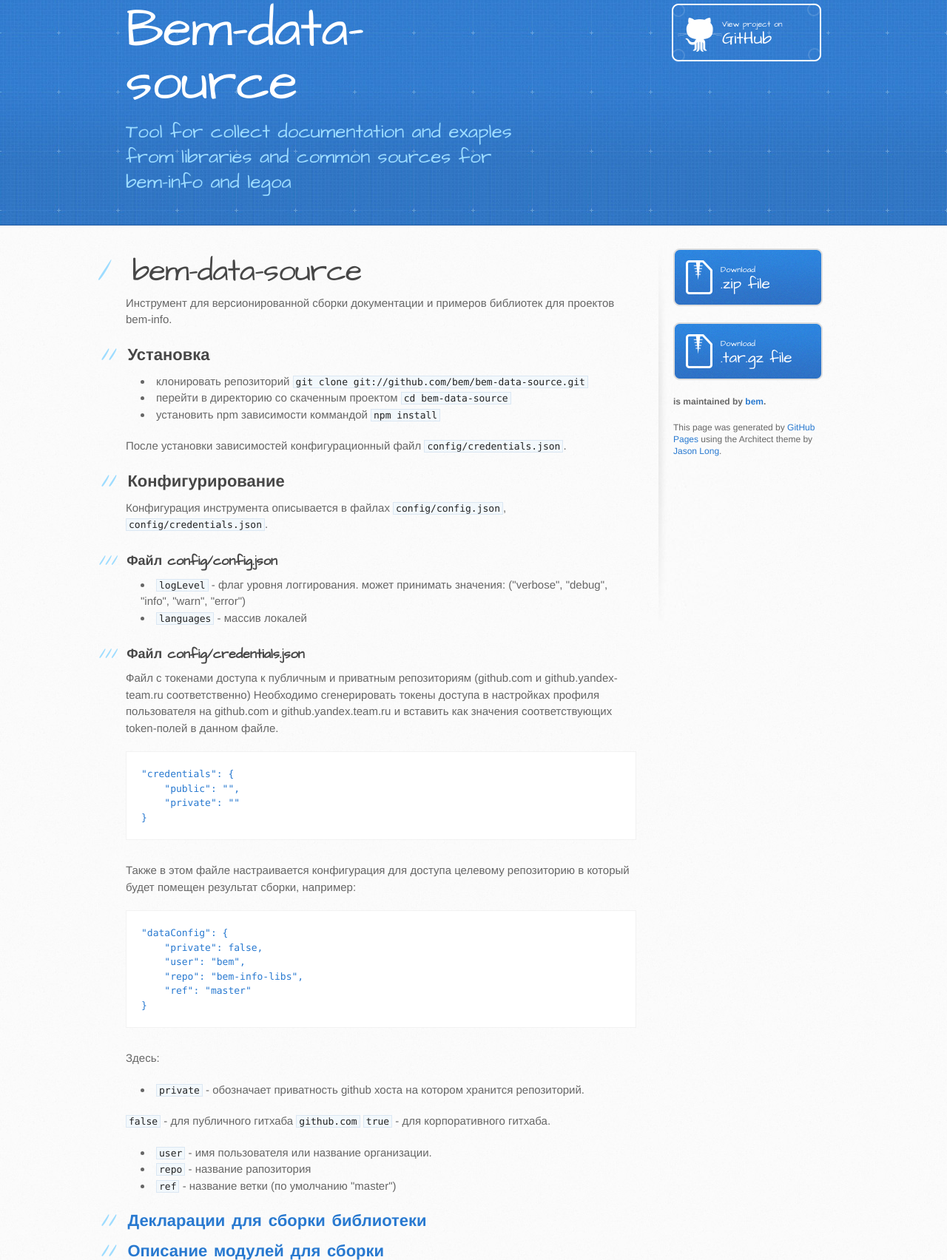
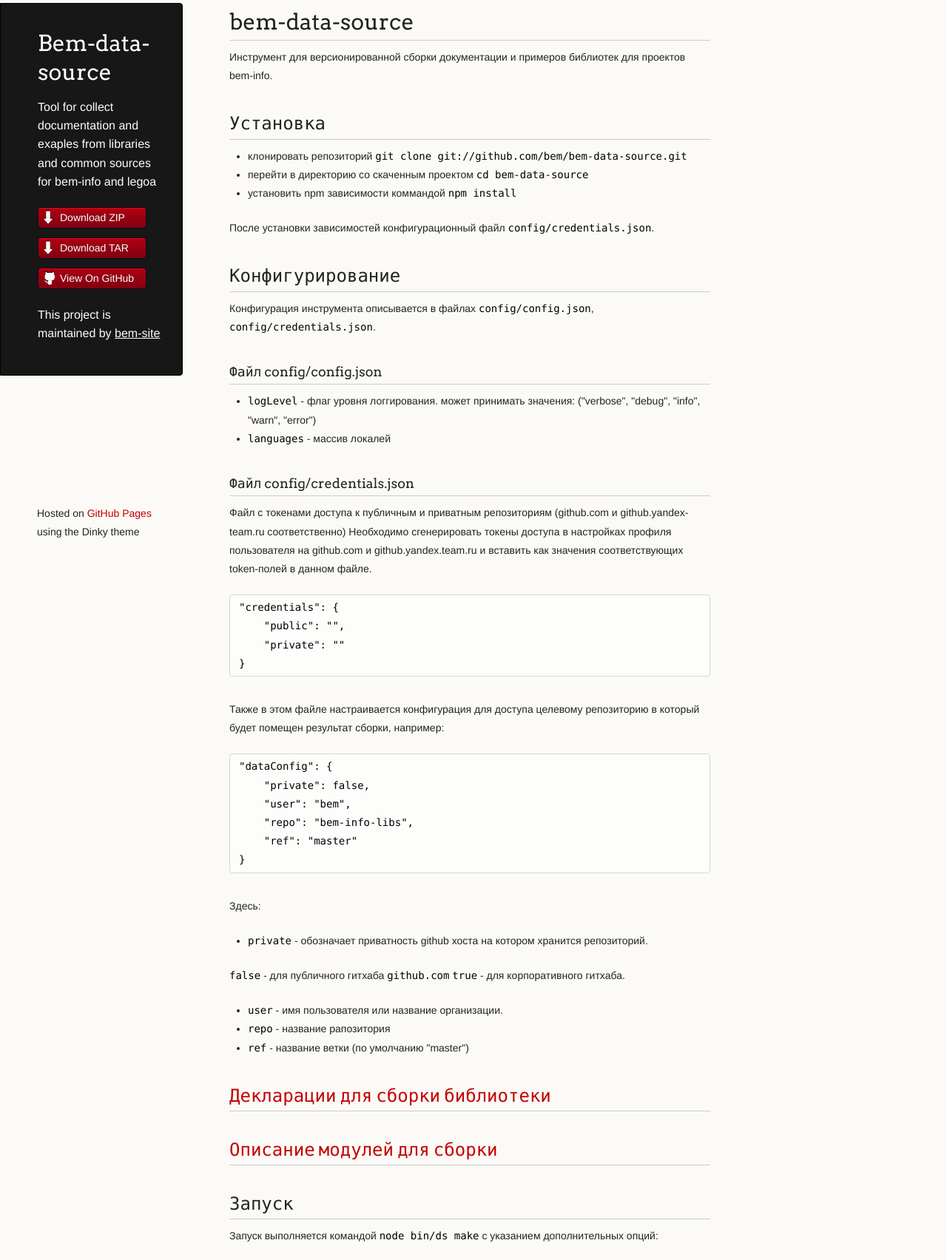
Before and after one commit to bem-site/bem-data-source, a plain HTML site: page index.html in a window 1280 px wide. Shown: the part 36-1740 px from the top of the page at 74% size. Drawn offline with Linux system fonts and the light colour scheme.

Commit message:
Create gh-pages branch via GitHub

```diff
--- a/index.html
+++ b/index.html
@@ -1,40 +1,42 @@
-<!DOCTYPE html>
+<!doctype html>
 <html>
   <head>
-    <meta charset='utf-8'>
+    <meta charset="utf-8">
     <meta http-equiv="X-UA-Compatible" content="chrome=1">
-    <meta name="viewport" content="width=device-width, initial-scale=1, maximum-scale=1">
-    <link href='https://fonts.googleapis.com/css?family=Architects+Daughter' rel='stylesheet' type='text/css'>
-    <link rel="stylesheet" type="text/css" href="stylesheets/stylesheet.css" media="screen">
-    <link rel="stylesheet" type="text/css" href="stylesheets/pygment_trac.css" media="screen">
-    <link rel="stylesheet" type="text/css" href="stylesheets/print.css" media="print">
+    <title>Bem-data-source by bem-site</title>
 
+    <link rel="stylesheet" href="stylesheets/styles.css">
+    <link rel="stylesheet" href="stylesheets/pygment_trac.css">
+    <script src="javascripts/scale.fix.js"></script>
+    <meta name="viewport" content="width=device-width, initial-scale=1, user-scalable=no">
     <!--[if lt IE 9]>
     <script src="//html5shiv.googlecode.com/svn/trunk/html5.js"></script>
     <![endif]-->
+  </head>
+  <body>
+    <div class="wrapper">
+      <header>
+        <h1 class="header">Bem-data-source</h1>
+        <p class="header">Tool for collect documentation and exaples from libraries and common sources for bem-info and legoa</p>
 
-    <title>Bem-data-source by bem</title>
-  </head>
+        <ul>
+          <li class="download"><a class="buttons" href="https://github.com/bem-site/bem-data-source/zipball/master">Download ZIP</a></li>
+          <li class="download"><a class="buttons" href="https://github.com/bem-site/bem-data-source/tarball/master">Download TAR</a></li>
+          <li><a class="buttons github" href="https://github.com/bem-site/bem-data-source">View On GitHub</a></li>
+        </ul>
 
-  <body>
-    <header>
-      <div class="inner">
-        <h1>Bem-data-source</h1>
-        <h2>Tool for collect documentation and exaples from libraries and common sources for bem-info and legoa</h2>
-        <a href="https://github.com/bem/bem-data-source" class="button"><small>View project on</small>GitHub</a>
-      </div>
-    </header>
+        <p class="header">This project is maintained by <a class="header name" href="https://github.com/bem-site">bem-site</a></p>
 
-    <div id="content-wrapper">
-      <div class="inner clearfix">
-        <section id="main-content">
-          <h1>
-<a name="bem-data-source" class="anchor" href="#bem-data-source"><span class="octicon octicon-link"></span></a>bem-data-source</h1>
+
+      </header>
+      <section>
+        <h1>
+<a id="bem-data-source" class="anchor" href="#bem-data-source" aria-hidden="true"><span class="octicon octicon-link"></span></a>bem-data-source</h1>
 
 <p>Инструмент для версионированной сборки документации и примеров библиотек для проектов bem-info.</p>
 
 <h2>
-<a name="%D0%A3%D1%81%D1%82%D0%B0%D0%BD%D0%BE%D0%B2%D0%BA%D0%B0" class="anchor" href="#%D0%A3%D1%81%D1%82%D0%B0%D0%BD%D0%BE%D0%B2%D0%BA%D0%B0"><span class="octicon octicon-link"></span></a>Установка</h2>
+<a id="Установка" class="anchor" href="#%D0%A3%D1%81%D1%82%D0%B0%D0%BD%D0%BE%D0%B2%D0%BA%D0%B0" aria-hidden="true"><span class="octicon octicon-link"></span></a>Установка</h2>
 
 <ul>
 <li>клонировать репозиторий <code>git clone git://github.com/bem/bem-data-source.git</code>
@@ -43,23 +45,27 @@
 </li>
 <li>установить npm зависимости коммандой <code>npm install</code>
 </li>
-</ul><p>После установки зависимостей конфигурационный файл <code>config/credentials.json</code>.</p>
+</ul>
+
+<p>После установки зависимостей конфигурационный файл <code>config/credentials.json</code>.</p>
 
 <h2>
-<a name="%D0%9A%D0%BE%D0%BD%D1%84%D0%B8%D0%B3%D1%83%D1%80%D0%B8%D1%80%D0%BE%D0%B2%D0%B0%D0%BD%D0%B8%D0%B5" class="anchor" href="#%D0%9A%D0%BE%D0%BD%D1%84%D0%B8%D0%B3%D1%83%D1%80%D0%B8%D1%80%D0%BE%D0%B2%D0%B0%D0%BD%D0%B8%D0%B5"><span class="octicon octicon-link"></span></a>Конфигурирование</h2>
+<a id="Конфигурирование" class="anchor" href="#%D0%9A%D0%BE%D0%BD%D1%84%D0%B8%D0%B3%D1%83%D1%80%D0%B8%D1%80%D0%BE%D0%B2%D0%B0%D0%BD%D0%B8%D0%B5" aria-hidden="true"><span class="octicon octicon-link"></span></a>Конфигурирование</h2>
 
 <p>Конфигурация инструмента описывается в файлах <code>config/config.json</code>, <code>config/credentials.json</code>.</p>
 
 <h3>
-<a name="%D0%A4%D0%B0%D0%B9%D0%BB-configconfigjson" class="anchor" href="#%D0%A4%D0%B0%D0%B9%D0%BB-configconfigjson"><span class="octicon octicon-link"></span></a>Файл config/config.json</h3>
+<a id="Файл-configconfigjson" class="anchor" href="#%D0%A4%D0%B0%D0%B9%D0%BB-configconfigjson" aria-hidden="true"><span class="octicon octicon-link"></span></a>Файл config/config.json</h3>
 
 <ul>
 <li>
 <code>logLevel</code> - флаг уровня логгирования. может принимать значения: ("verbose", "debug", "info", "warn", "error")</li>
 <li>
 <code>languages</code> - массив локалей</li>
-</ul><h3>
-<a name="%D0%A4%D0%B0%D0%B9%D0%BB-configcredentialsjson" class="anchor" href="#%D0%A4%D0%B0%D0%B9%D0%BB-configcredentialsjson"><span class="octicon octicon-link"></span></a>Файл config/credentials.json</h3>
+</ul>
+
+<h3>
+<a id="Файл-configcredentialsjson" class="anchor" href="#%D0%A4%D0%B0%D0%B9%D0%BB-configcredentialsjson" aria-hidden="true"><span class="octicon octicon-link"></span></a>Файл config/credentials.json</h3>
 
 <p>Файл с токенами доступа к публичным и приватным репозиториям (github.com и github.yandex-team.ru соответственно)
 Необходимо сгенерировать токены доступа в настройках профиля пользователя на github.com и github.yandex.team.ru
@@ -87,7 +93,9 @@
 <ul>
 <li>
 <code>private</code> - обозначает приватность github хоста на котором хранится репозиторий. </li>
-</ul><p><code>false</code> - для публичного гитхаба <code>github.com</code>
+</ul>
+
+<p><code>false</code> - для публичного гитхаба <code>github.com</code>
 <code>true</code> - для корпоративного гитхаба.</p>
 
 <ul>
@@ -97,16 +105,18 @@
 <code>repo</code> - название рапозитория</li>
 <li>
 <code>ref</code> - название ветки (по умолчанию "master")</li>
-</ul><h2>
-<a name="%D0%94%D0%B5%D0%BA%D0%BB%D0%B0%D1%80%D0%B0%D1%86%D0%B8%D0%B8-%D0%B4%D0%BB%D1%8F-%D1%81%D0%B1%D0%BE%D1%80%D0%BA%D0%B8-%D0%B1%D0%B8%D0%B1%D0%BB%D0%B8%D0%BE%D1%82%D0%B5%D0%BA%D0%B8" class="anchor" href="#%D0%94%D0%B5%D0%BA%D0%BB%D0%B0%D1%80%D0%B0%D1%86%D0%B8%D0%B8-%D0%B4%D0%BB%D1%8F-%D1%81%D0%B1%D0%BE%D1%80%D0%BA%D0%B8-%D0%B1%D0%B8%D0%B1%D0%BB%D0%B8%D0%BE%D1%82%D0%B5%D0%BA%D0%B8"><span class="octicon octicon-link"></span></a><a href="./docs/declarations.md">Декларации для сборки библиотеки</a>
+</ul>
+
+<h2>
+<a id="Декларации-для-сборки-библиотеки" class="anchor" href="#%D0%94%D0%B5%D0%BA%D0%BB%D0%B0%D1%80%D0%B0%D1%86%D0%B8%D0%B8-%D0%B4%D0%BB%D1%8F-%D1%81%D0%B1%D0%BE%D1%80%D0%BA%D0%B8-%D0%B1%D0%B8%D0%B1%D0%BB%D0%B8%D0%BE%D1%82%D0%B5%D0%BA%D0%B8" aria-hidden="true"><span class="octicon octicon-link"></span></a><a href="./docs/declarations.md">Декларации для сборки библиотеки</a>
 </h2>
 
 <h2>
-<a name="%D0%9E%D0%BF%D0%B8%D1%81%D0%B0%D0%BD%D0%B8%D0%B5-%D0%BC%D0%BE%D0%B4%D1%83%D0%BB%D0%B5%D0%B9-%D0%B4%D0%BB%D1%8F-%D1%81%D0%B1%D0%BE%D1%80%D0%BA%D0%B8" class="anchor" href="#%D0%9E%D0%BF%D0%B8%D1%81%D0%B0%D0%BD%D0%B8%D0%B5-%D0%BC%D0%BE%D0%B4%D1%83%D0%BB%D0%B5%D0%B9-%D0%B4%D0%BB%D1%8F-%D1%81%D0%B1%D0%BE%D1%80%D0%BA%D0%B8"><span class="octicon octicon-link"></span></a><a href="./docs/tasks.md">Описание модулей для сборки</a>
+<a id="Описание-модулей-для-сборки" class="anchor" href="#%D0%9E%D0%BF%D0%B8%D1%81%D0%B0%D0%BD%D0%B8%D0%B5-%D0%BC%D0%BE%D0%B4%D1%83%D0%BB%D0%B5%D0%B9-%D0%B4%D0%BB%D1%8F-%D1%81%D0%B1%D0%BE%D1%80%D0%BA%D0%B8" aria-hidden="true"><span class="octicon octicon-link"></span></a><a href="./docs/tasks.md">Описание модулей для сборки</a>
 </h2>
 
 <h2>
-<a name="%D0%97%D0%B0%D0%BF%D1%83%D1%81%D0%BA" class="anchor" href="#%D0%97%D0%B0%D0%BF%D1%83%D1%81%D0%BA"><span class="octicon octicon-link"></span></a>Запуск</h2>
+<a id="Запуск" class="anchor" href="#%D0%97%D0%B0%D0%BF%D1%83%D1%81%D0%BA" aria-hidden="true"><span class="octicon octicon-link"></span></a>Запуск</h2>
 
 <p>Запуск выполняется командой <code>node bin/ds make</code> с указанием дополнительных опций:</p>
 
@@ -121,11 +131,13 @@
 <code>-t</code> или <code>--tags</code> - название версии (тега) библиотеки</li>
 <li>
 <code>-b</code> или <code>--branches</code> - название ветки библиотеки</li>
-</ul><h2>
-<a name="%D0%94%D0%BE%D0%BF%D0%BE%D0%BB%D0%BD%D0%B8%D1%82%D0%B5%D0%BB%D1%8C%D0%BD%D1%8B%D0%B5-%D0%BA%D0%BE%D0%BC%D0%BC%D0%B0%D0%BD%D0%B4%D1%8B" class="anchor" href="#%D0%94%D0%BE%D0%BF%D0%BE%D0%BB%D0%BD%D0%B8%D1%82%D0%B5%D0%BB%D1%8C%D0%BD%D1%8B%D0%B5-%D0%BA%D0%BE%D0%BC%D0%BC%D0%B0%D0%BD%D0%B4%D1%8B"><span class="octicon octicon-link"></span></a>Дополнительные комманды</h2>
+</ul>
+
+<h2>
+<a id="Дополнительные-комманды" class="anchor" href="#%D0%94%D0%BE%D0%BF%D0%BE%D0%BB%D0%BD%D0%B8%D1%82%D0%B5%D0%BB%D1%8C%D0%BD%D1%8B%D0%B5-%D0%BA%D0%BE%D0%BC%D0%BC%D0%B0%D0%BD%D0%B4%D1%8B" aria-hidden="true"><span class="octicon octicon-link"></span></a>Дополнительные комманды</h2>
 
 <h3>
-<a name="%D0%97%D0%B0%D0%BC%D0%B5%D0%BD%D0%B0-%D0%B4%D0%BE%D0%BA%D1%83%D0%BC%D0%B5%D0%BD%D1%82%D0%B0-%D0%B2-%D1%81%D0%BE%D0%B1%D1%80%D0%B0%D0%BD%D0%BD%D1%8B%D1%85-%D0%B4%D0%B0%D0%BD%D0%BD%D1%8B%D1%85-%D0%B1%D0%B8%D0%B1%D0%BB%D0%B8%D0%BE%D1%82%D0%B5%D0%BA%D0%B8" class="anchor" href="#%D0%97%D0%B0%D0%BC%D0%B5%D0%BD%D0%B0-%D0%B4%D0%BE%D0%BA%D1%83%D0%BC%D0%B5%D0%BD%D1%82%D0%B0-%D0%B2-%D1%81%D0%BE%D0%B1%D1%80%D0%B0%D0%BD%D0%BD%D1%8B%D1%85-%D0%B4%D0%B0%D0%BD%D0%BD%D1%8B%D1%85-%D0%B1%D0%B8%D0%B1%D0%BB%D0%B8%D0%BE%D1%82%D0%B5%D0%BA%D0%B8"><span class="octicon octicon-link"></span></a>Замена документа в собранных данных библиотеки</h3>
+<a id="Замена-документа-в-собранных-данных-библиотеки" class="anchor" href="#%D0%97%D0%B0%D0%BC%D0%B5%D0%BD%D0%B0-%D0%B4%D0%BE%D0%BA%D1%83%D0%BC%D0%B5%D0%BD%D1%82%D0%B0-%D0%B2-%D1%81%D0%BE%D0%B1%D1%80%D0%B0%D0%BD%D0%BD%D1%8B%D1%85-%D0%B4%D0%B0%D0%BD%D0%BD%D1%8B%D1%85-%D0%B1%D0%B8%D0%B1%D0%BB%D0%B8%D0%BE%D1%82%D0%B5%D0%BA%D0%B8" aria-hidden="true"><span class="octicon octicon-link"></span></a>Замена документа в собранных данных библиотеки</h3>
 
 <p>Выполняется командой <code>node bin/ds replace-doc</code> с указанием дополнительных опций:</p>
 
@@ -141,8 +153,10 @@
 все яызковые версии документа, указанного в параметре <code>-d</code>.</li>
 <li>
 <code>-u</code> или <code>--url</code> - url для <code>*.md</code> файла источника замены на github, например: </li>
-</ul><h3>
-<a name="%D0%A3%D0%B4%D0%B0%D0%BB%D0%B5%D0%BD%D0%B8%D0%B5-%D0%B2%D0%B5%D1%80%D1%81%D0%B8%D0%B8-%D0%B1%D0%B8%D0%B1%D0%BB%D0%B8%D0%BE%D1%82%D0%B5%D0%BA%D0%B8-%D0%B8%D0%B7-%D1%80%D0%B5%D0%BF%D0%BE%D0%B7%D0%B8%D1%82%D0%BE%D1%80%D0%B8%D1%8F-%D1%81-%D1%81%D0%BE%D0%B1%D1%80%D0%B0%D0%BD%D0%BD%D1%8B%D0%BC%D0%B8-%D0%B4%D0%B0%D0%BD%D0%BD%D1%8B%D0%BC%D0%B8" class="anchor" href="#%D0%A3%D0%B4%D0%B0%D0%BB%D0%B5%D0%BD%D0%B8%D0%B5-%D0%B2%D0%B5%D1%80%D1%81%D0%B8%D0%B8-%D0%B1%D0%B8%D0%B1%D0%BB%D0%B8%D0%BE%D1%82%D0%B5%D0%BA%D0%B8-%D0%B8%D0%B7-%D1%80%D0%B5%D0%BF%D0%BE%D0%B7%D0%B8%D1%82%D0%BE%D1%80%D0%B8%D1%8F-%D1%81-%D1%81%D0%BE%D0%B1%D1%80%D0%B0%D0%BD%D0%BD%D1%8B%D0%BC%D0%B8-%D0%B4%D0%B0%D0%BD%D0%BD%D1%8B%D0%BC%D0%B8"><span class="octicon octicon-link"></span></a>Удаление версии библиотеки из репозитория с собранными данными</h3>
+</ul>
+
+<h3>
+<a id="Удаление-версии-библиотеки-из-репозитория-с-собранными-данными" class="anchor" href="#%D0%A3%D0%B4%D0%B0%D0%BB%D0%B5%D0%BD%D0%B8%D0%B5-%D0%B2%D0%B5%D1%80%D1%81%D0%B8%D0%B8-%D0%B1%D0%B8%D0%B1%D0%BB%D0%B8%D0%BE%D1%82%D0%B5%D0%BA%D0%B8-%D0%B8%D0%B7-%D1%80%D0%B5%D0%BF%D0%BE%D0%B7%D0%B8%D1%82%D0%BE%D1%80%D0%B8%D1%8F-%D1%81-%D1%81%D0%BE%D0%B1%D1%80%D0%B0%D0%BD%D0%BD%D1%8B%D0%BC%D0%B8-%D0%B4%D0%B0%D0%BD%D0%BD%D1%8B%D0%BC%D0%B8" aria-hidden="true"><span class="octicon octicon-link"></span></a>Удаление версии библиотеки из репозитория с собранными данными</h3>
 
 <p>Выполняется командой <code>node bin/ds remove</code> с указанием дополнительных опций:</p>
 
@@ -151,30 +165,19 @@
 <code>-r</code> или <code>--repo</code> - название репозитория (обязательный параметр)</li>
 <li>
 <code>-v</code> или <code>--version</code> - название версии (тега или ветки) библиотеки (обязательный параметр)</li>
-</ul><p>Посмотреть текущую версию приложения можно выполнив команду: <code>node bin/ds -v</code></p>
+</ul>
+
+<p>Посмотреть текущую версию приложения можно выполнив команду: <code>node bin/ds -v</code></p>
 
 <p>Ответственный за разработку <a href="https://github.com/bemer" class="user-mention">@bemer</a></p>
 
 <p>Вопросы и пожелания присылать по адресу: <a href="mailto:bemer@yandex-team.ru">bemer@yandex-team.ru</a></p>
-        </section>
-
-        <aside id="sidebar">
-          <a href="https://github.com/bem/bem-data-source/zipball/master" class="button">
-            <small>Download</small>
-            .zip file
-          </a>
-          <a href="https://github.com/bem/bem-data-source/tarball/master" class="button">
-            <small>Download</small>
-            .tar.gz file
-          </a>
-
-          <p class="repo-owner"><a href="https://github.com/bem/bem-data-source"></a> is maintained by <a href="https://github.com/bem">bem</a>.</p>
-
-          <p>This page was generated by <a href="https://pages.github.com">GitHub Pages</a> using the Architect theme by <a href="https://twitter.com/jasonlong">Jason Long</a>.</p>
-        </aside>
-      </div>
+      </section>
+      <footer>
+        <p><small>Hosted on <a href="http://pages.github.com">GitHub Pages</a> using the Dinky theme</small></p>
+      </footer>
     </div>
-
+    <!--[if !IE]><script>fixScale(document);</script><![endif]-->
 
   </body>
 </html>
--- a/stylesheets/styles.css
+++ b/stylesheets/styles.css
@@ -98,13 +98,15 @@
 }
 
 ul {
-  list-style: inside;
+  list-style-position: inside;
+  list-style: disc;
   padding-left: 25px;
 }
 
 ol {
-  list-style: decimal inside;
-  padding-left: 20px;
+  list-style-position: inside;
+  list-style: decimal;
+  padding-left: 25px;
 }
 
 blockquote {
```
